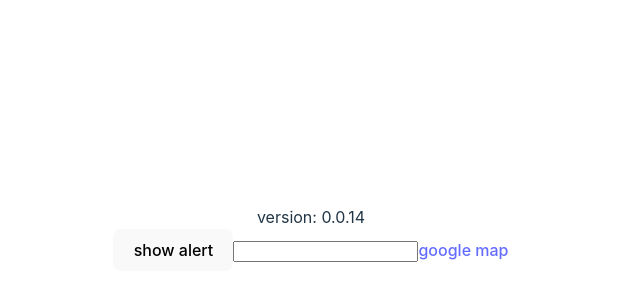
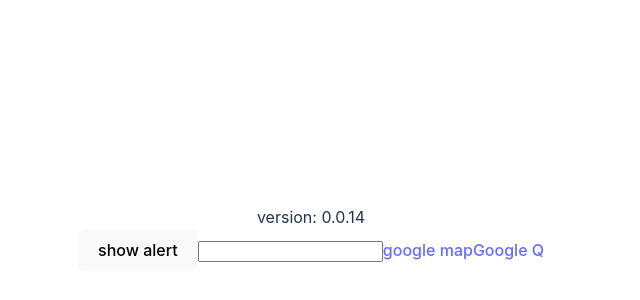
Before and after one commit to oligeon-dev/geo, a React (Vite) app: page / in a window 1280 px wide. Shown: the part 162-462 px from the top of the page, without its empty margins (329-969 px from the left). Built offline with nearby package versions, Linux system fonts and the light colour scheme.

Commit message:
Update App.tsx

```diff
--- a/src/App.tsx
+++ b/src/App.tsx
@@ -82,6 +82,9 @@ function App() {
       >
         google map
       </a>
+      <a href="https://www.google.co.jp/" target="_blank">
+        Google Q
+      </a>
     </>
   );
 }
```
